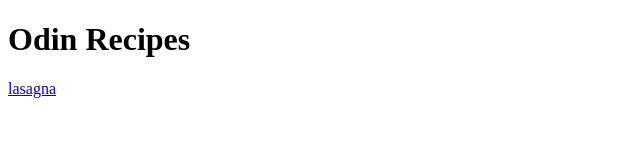
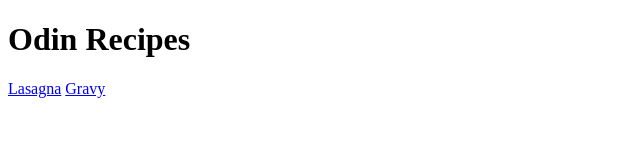
Before and after one commit to LeviRiley/odin-recipes, a plain HTML site: page index.html in a window 1280 px wide. Shown: the full height of the page, 0-640 px from the left. Drawn offline with Linux system fonts and the light colour scheme.

Commit message:
Added link to Gravy page

```diff
--- a/index.html
+++ b/index.html
@@ -7,6 +7,8 @@
 </head>
 <body>
     <h1>Odin Recipes</h1>
-    <a href="recipes/lasagna.html">lasagna</a>
+    <a href="recipes/lasagna.html">Lasagna</a>
+    <a href="recipes/gravy.html">Gravy</a>
+
 </body>
 </html>
```
